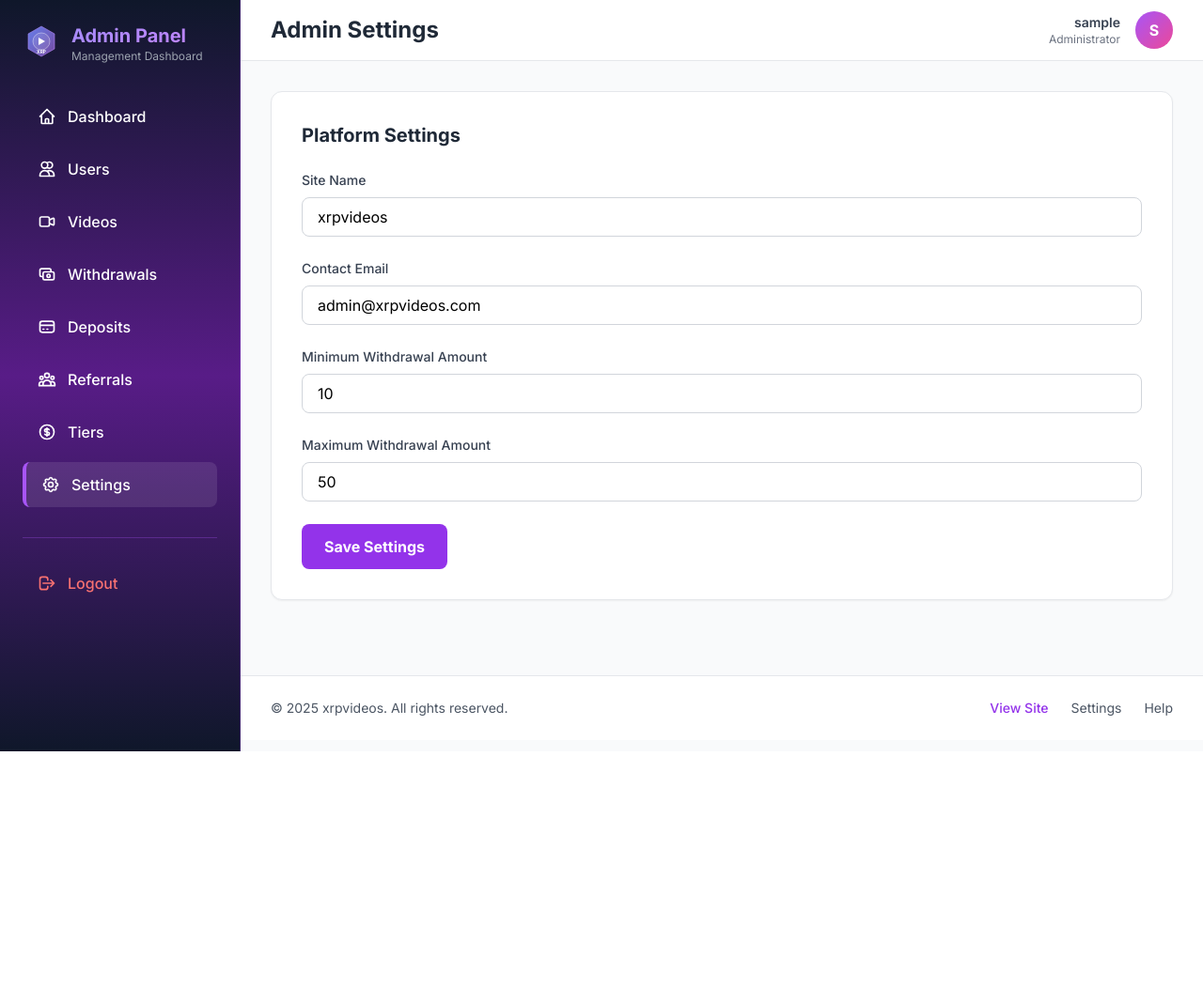
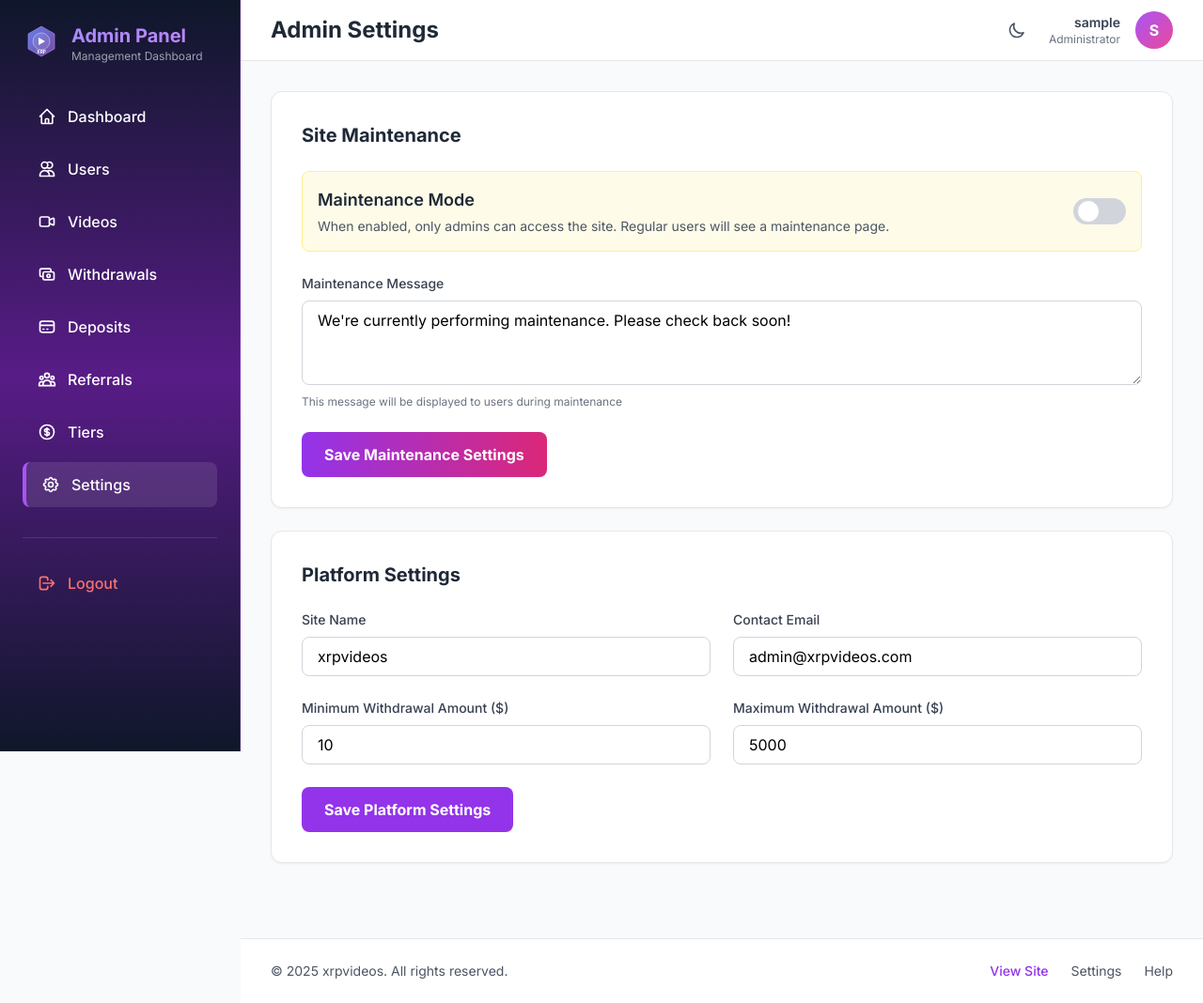
Before and after one commit to mainmesh/xrp_videos, a Django app: page /admin/settings/ in a window 1280 px wide. Shown: the whole page at 94% size. Before the commit the page ends 800 px from the top, so only its background shows below. Run offline with Django 4.2, Linux system fonts and the light colour scheme; the visitor is signed in with stand-in values (Sample User, id 1); data comes from the database, SQL or seed files in the repository; some libraries are stand-ins or nearby versions.

Commit message:
Add comprehensive admin features: maintenance mode toggle, dark theme, enhanced analytics

```diff
--- a/admin_panel/views.py
+++ b/admin_panel/views.py
@@ -13,6 +13,7 @@ import json
 from accounts.models import Profile, Deposit, WithdrawalRequest
 from videos.models import Video, WatchHistory, Tier, Category
 from referrals.models import ReferralLink, ReferralBonus
+from .models import SiteSettings
 
 
 def staff_required(view_func):
@@ -283,12 +284,26 @@ def tiers_list(request):
 @staff_required
 def settings_view(request):
     """Admin settings page."""
+    site_settings = SiteSettings.get_settings()
+
     if request.method == 'POST':
-        # Handle settings updates here
+        # Update maintenance mode
+        if 'maintenance_mode' in request.POST:
+            site_settings.maintenance_mode = True
+        else:
+            site_settings.maintenance_mode = False
+
+        # Update maintenance message if provided
+        if 'maintenance_message' in request.POST:
+            site_settings.maintenance_message = request.POST.get('maintenance_message')
+
+        site_settings.save()
         messages.success(request, 'Settings updated successfully.')
         return redirect('admin_panel:settings')
 
-    context = {}
+    context = {
+        'site_settings': site_settings,
+    }
     return render(request, 'admin_panel/settings.html', context)
 
 
--- a/templates/admin_panel/base.html
+++ b/templates/admin_panel/base.html
@@ -148,6 +188,12 @@
 
                     <!-- Admin Info -->
                     <div class="flex items-center gap-4">
+                        <!-- Dark Mode Toggle -->
+                        <button onclick="toggleTheme()" class="p-2 rounded-lg hover:bg-gray-100 transition" title="Toggle Dark Mode">
+                            <svg id="theme-icon-light" class="w-5 h-5 text-gray-600 hidden" fill="none" stroke="currentColor" viewBox="0 0 24 24"><path stroke-linecap="round" stroke-linejoin="round" stroke-width="2" d="M12 3v1m0 16v1m9-9h-1M4 12H3m15.364 6.364l-.707-.707M6.343 6.343l-.707-.707m12.728 0l-.707.707M6.343 17.657l-.707.707M16 12a4 4 0 11-8 0 4 4 0 018 0z"></path></svg>
+                            <svg id="theme-icon-dark" class="w-5 h-5 text-gray-600" fill="none" stroke="currentColor" viewBox="0 0 24 24"><path stroke-linecap="round" stroke-linejoin="round" stroke-width="2" d="M20.354 15.354A9 9 0 018.646 3.646 9.003 9.003 0 0012 21a9.003 9.003 0 008.354-5.646z"></path></svg>
+                        </button>
+
                         <div class="hidden sm:block text-right">
                             <p class="text-sm font-semibold text-gray-700">{{ request.user.username }}</p>
                             <p class="text-xs text-gray-500">Administrator</p>
@@ -209,6 +255,39 @@
             sidebar.classList.toggle('closed');
             overlay.classList.toggle('hidden');
         }
+
+        // Dark Mode Toggle
+        function toggleTheme() {
+            const html = document.documentElement;
+            const lightIcon = document.getElementById('theme-icon-light');
+            const darkIcon = document.getElementById('theme-icon-dark');
+
+            if (html.classList.contains('dark')) {
+                html.classList.remove('dark');
+                localStorage.setItem('theme', 'light');
+                lightIcon.classList.add('hidden');
+                darkIcon.classList.remove('hidden');
+            } else {
+                html.classList.add('dark');
+                localStorage.setItem('theme', 'dark');
+                lightIcon.classList.remove('hidden');
+                darkIcon.classList.add('hidden');
+            }
+        }
+
+        // Load theme preference
+        (function() {
+            const theme = localStorage.getItem('theme');
+            const html = document.documentElement;
+            const lightIcon = document.getElementById('theme-icon-light');
+            const darkIcon = document.getElementById('theme-icon-dark');
+
+            if (theme === 'dark') {
+                html.classList.add('dark');
+                lightIcon.classList.remove('hidden');
+                darkIcon.classList.add('hidden');
+            }
+        })();
     </script>
 </body>
 </html>
--- a/templates/admin_panel/settings.html
+++ b/templates/admin_panel/settings.html
@@ -3,10 +3,40 @@
 {% block page_title %}Admin Settings{% endblock %}
 
 {% block content %}
+<!-- Site Maintenance -->
+<div class="bg-white rounded-xl shadow-sm p-8 border border-gray-200 mb-6">
+    <h3 class="text-xl font-bold text-gray-800 mb-6">Site Maintenance</h3>
+    <form method="post" action="{% url 'admin_panel:settings' %}" class="space-y-6">
+        {% csrf_token %}
+        <div class="flex items-center justify-between p-4 bg-yellow-50 border border-yellow-200 rounded-lg">
+            <div class="flex-1">
+                <h4 class="text-lg font-semibold text-gray-800 mb-1">Maintenance Mode</h4>
+                <p class="text-sm text-gray-600">When enabled, only admins can access the site. Regular users will see a maintenance page.</p>
+            </div>
+            <label class="relative inline-flex items-center cursor-pointer ml-6">
+                <input type="checkbox" name="maintenance_mode" class="sr-only peer" {% if site_settings.maintenance_mode %}checked{% endif %} onchange="this.form.submit()">
+                <div class="w-14 h-7 bg-gray-300 peer-focus:outline-none peer-focus:ring-4 peer-focus:ring-purple-300 rounded-full peer peer-checked:after:translate-x-full peer-checked:after:border-white after:content-[''] after:absolute after:top-0.5 after:left-[4px] after:bg-white after:border-gray-300 after:border after:rounded-full after:h-6 after:w-6 after:transition-all peer-checked:bg-purple-600"></div>
+            </label>
+        </div>
+
+        <div>
+            <label class="block text-sm font-medium text-gray-700 mb-2">Maintenance Message</label>
+            <textarea name="maintenance_message" rows="3" class="w-full px-4 py-2 border border-gray-300 rounded-lg focus:outline-none focus:ring-2 focus:ring-purple-500">{{ site_settings.maintenance_message }}</textarea>
+            <p class="mt-1 text-xs text-gray-500">This message will be displayed to users during maintenance</p>
+        </div>
+
+        <button type="submit" class="px-6 py-3 bg-gradient-to-r from-purple-600 to-pink-600 hover:from-purple-500 hover:to-pink-500 text-white font-bold rounded-lg transition">
+            Save Maintenance Settings
+        </button>
+    </form>
+</div>
+
+<!-- Platform Settings -->
 <div class="bg-white rounded-xl shadow-sm p-8 border border-gray-200">
     <h3 class="text-xl font-bold text-gray-800 mb-6">Platform Settings</h3>
     <form method="post" class="space-y-6">
         {% csrf_token %}
+        <div class="grid grid-cols-1 md:grid-cols-2 gap-6">
             <div>
                 <label class="block text-sm font-medium text-gray-700 mb-2">Site Name</label>
                 <input type="text" value="xrpvideos" class="w-full px-4 py-2 border border-gray-300 rounded-lg focus:outline-none focus:ring-2 focus:ring-purple-500">
@@ -16,15 +46,16 @@
                 <input type="email" value="admin@xrpvideos.com" class="w-full px-4 py-2 border border-gray-300 rounded-lg focus:outline-none focus:ring-2 focus:ring-purple-500">
             </div>
             <div>
-            <label class="block text-sm font-medium text-gray-700 mb-2">Minimum Withdrawal Amount</label>
+                <label class="block text-sm font-medium text-gray-700 mb-2">Minimum Withdrawal Amount ($)</label>
                 <input type="number" value="10" step="0.01" class="w-full px-4 py-2 border border-gray-300 rounded-lg focus:outline-none focus:ring-2 focus:ring-purple-500">
             </div>
             <div>
-            <label class="block text-sm font-medium text-gray-700 mb-2">Maximum Withdrawal Amount</label>
-            <input type="number" value="50" step="0.01" class="w-full px-4 py-2 border border-gray-300 rounded-lg focus:outline-none focus:ring-2 focus:ring-purple-500">
+                <label class="block text-sm font-medium text-gray-700 mb-2">Maximum Withdrawal Amount ($)</label>
+                <input type="number" value="5000" step="0.01" class="w-full px-4 py-2 border border-gray-300 rounded-lg focus:outline-none focus:ring-2 focus:ring-purple-500">
+            </div>
         </div>
         <button type="submit" class="px-6 py-3 bg-purple-600 hover:bg-purple-700 text-white font-bold rounded-lg transition">
-            Save Settings
+            Save Platform Settings
         </button>
     </form>
 </div>
```
Also changed, not shown: other parts of templates/admin_panel/base.html (+40 -0 lines), admin_panel/migrations/0001_initial.py (added), admin_panel/migrations/__init__.py (added). Lines whose indentation alone changed are shown as unchanged.
